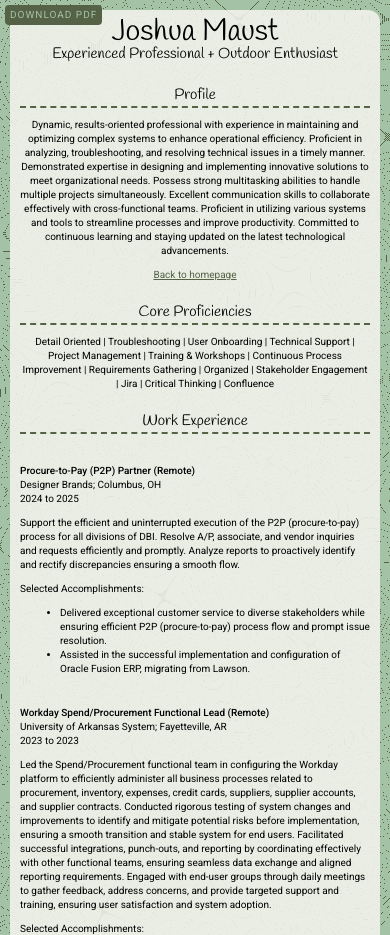
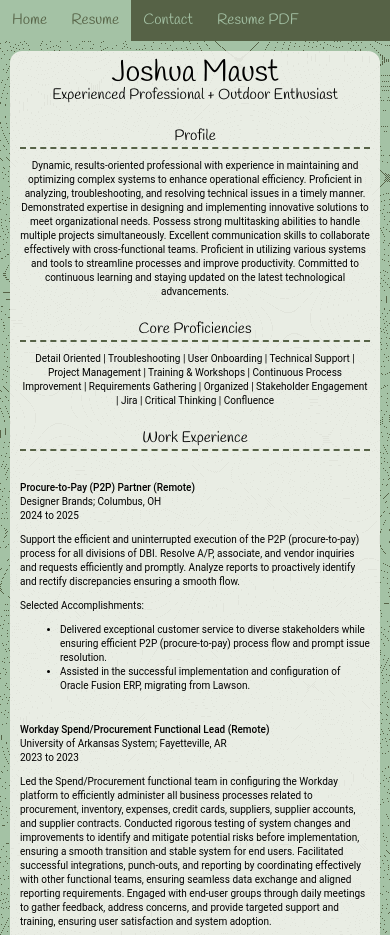
Before and after one commit to yosh-m/my-resume-website, a plain HTML site: page resume.html in a window 390 px wide. Shown: the top 935 px of the page. Drawn offline with Linux system fonts and the light colour scheme.

Commit message:
Top menu and other changes

```diff
--- a/css/styles.css
+++ b/css/styles.css
@@ -34,7 +34,6 @@ body {
 }
 h1, h2 {
     font-family: "Handlee", cursive;
-    /* font-family: "Gochi Hand", cursive;  */
     font-weight: 400;
     margin: 0;
 }
@@ -88,40 +87,50 @@ h2 {
 
 }
 
-/* LINKS
+/* TOP NAV
 ------------------------------------*/
-a {
+
+/* Add a black background color to the top navigation */
+.topnav {
+    background-color: #566246ff;
+    overflow: hidden;
+}
+
+/* Style the links inside the navigation bar */
+.topnav a {
+    float: left;
+    color: #a4c2a5ff;
+    text-align: center;
+    padding: 14px 16px;
+    text-decoration: none;
+    font-family: "Handlee", cursive;
+    font-weight: 400;
+    font-size: 1.7rem; /* 17px */
+}
+
+/* Change the color of links on hover */
+.topnav a:hover {
+    background-color: #a4c2a5ff;
     color: #566246ff;
 }
-a:hover {
-    color: #d8af82;
-    text-decoration: none;
+
+/* Add a color to the active/current link */
+.topnav a.active {
+    background-color: #a4c2a5ff;
+    color: #566246ff;
 }
-footer a {
-    color: #a4c2a5ff;
+@media screen and (max-width: 470px) {
+    .topnav a {
+        padding: 10px 12px;
+        font-size: 1.5rem; /* 15px */
+    }
 }
-footer a:hover {
-    color: #d8af82;
-}
-.btn {
-    background: #566246ff;
-    color: #a4c2a5ff;
-    text-decoration: none;
-    text-transform: uppercase;
-    font-size: 1.2rem; /* 12px */
-    display: inline-block;
-    padding: 7px;
-    letter-spacing: .1em;
-    line-height: 1;
-    border-radius: 4px;
-}
-
-
 /* HOME
 ------------------------------------*/
 .home {
     background: url(../images/ingmar-h-KZwrFH42JCg-unsplash.jpg) no-repeat;
     background-size: cover;
+    background-position: center;
     display: flex;
     flex-direction: column;
 }
@@ -134,9 +143,11 @@ footer a:hover {
 
 /* RESUME
 ------------------------------------*/
+
 .resume {
     background: url(../images/ingmar-h-KZwrFH42JCg-unsplash.jpg) no-repeat;
     background-size: cover;
+    background-position: center;
     display: flex;
     flex-direction: column;
     background-attachment: fixed;
@@ -147,12 +158,6 @@ footer a:hover {
 .resume-section h2 {
     border-bottom: 2px dashed #566246ff;
 }
-.download-link {
-    position: fixed;
-    top: 5px;
-    left: 5px;
-    font-size: 1.5rem; /* 15px */
-}
 @media screen and (max-width: 649px) {
     .resume {
         background:
@@ -160,10 +165,6 @@ footer a:hover {
     }
    .resume-section {
         margin-top: 20px;
-    }
-    .download-link {
-        font-size: 1rem; /* 10px */
-        padding: 5px;
     }
 }
 
@@ -217,14 +218,6 @@ footer {
     background-color: #566246ff;
     color: #a4c2a5ff;
 }
-.bottom-nav {
-    list-style-type: none;
-    padding: 0;
-}
-.bottom-nav li {
-    display: inline-block;
-    margin-left: 10px;
-}
 
 @media screen and (min-width: 860px) {
     footer {
@@ -238,8 +231,5 @@ footer {
     footer {
         text-align: center;
     }
-    .bottom-nav li {
-        margin: 0;
-    }
 
 }
--- a/resume.html
+++ b/resume.html
@@ -6,11 +6,19 @@
     <title>Resume | Joshua Maust | Experienced Professional + Outdoor Enthusiast</title>
     <link rel="preconnect" href="https://fonts.googleapis.com">
     <link rel="preconnect" href="https://fonts.gstatic.com" crossorigin>
-    <link href="https://fonts.googleapis.com/css2?family=Gochi+Hand&family=Handlee&family=Roboto:ital,wght@0,100..900;1,100..900&display=swap" rel="stylesheet">
+    <link href="https://fonts.googleapis.com/css2?family=Handlee&display=swap" rel="stylesheet">
     <link rel="stylesheet" href="css/styles.css">
   </head>
-  <body class="resume">
-    <a class="btn download-link" href="jmaust-resume.pdf">Download PDF</a>
+  <body class="resume-page">
+    <!-- //  NAVIGATION  // -->
+    <div class="topnav">
+      <a href="index.html">Home</a>
+      <a class="active" href="resume.html">Resume</a>
+      <a href="mailto:info@maustmail.com">Contact</a>
+      <a href="jmaust-resume.pdf">Resume PDF</a>
+    </div>
+    <div class="resume">
+
       <!-- //  INTRO  // -->
       <div class = "content-wrapper">
         <div class="content-bg">
@@ -22,7 +30,6 @@
             </div>
             <!-- End content edits here. -->
           </header>
-
           <main>
             <!-- //  PROFILE  // -->
             <section class="resume-section">
@@ -37,7 +44,6 @@
                   cross-functional teams. Proficient in utilizing various systems and tools to streamline processes and
                   improve productivity. Committed to continuous learning and staying updated on the latest
                   technological advancements.</p>
-              <a href="index.html">Back to homepage</a>
               </div>
               <!-- End content edits here. -->
             </section>
@@ -172,17 +178,8 @@
       <footer>
         <!-- Start content edits below this line. -->
         <p>© 2025 by J. Maust</p>
-
-      <!-- Add or remove any networks. -->
-      <ul class="bottom-nav">
-        <li>
-          <a href="index.html">Home</a>
-          <a href="resume.html">Resume</a>
-          <a href="mailto:info@maustmail.com">Contact Me</a>
-        </li>
-      </ul>
-
         <!-- End content edits here. -->
       </footer>
+    </div>
   </body>
 </html>
```
Also changed, not shown: index.html (+9 -13 lines). Lines whose indentation alone changed are shown as unchanged.
